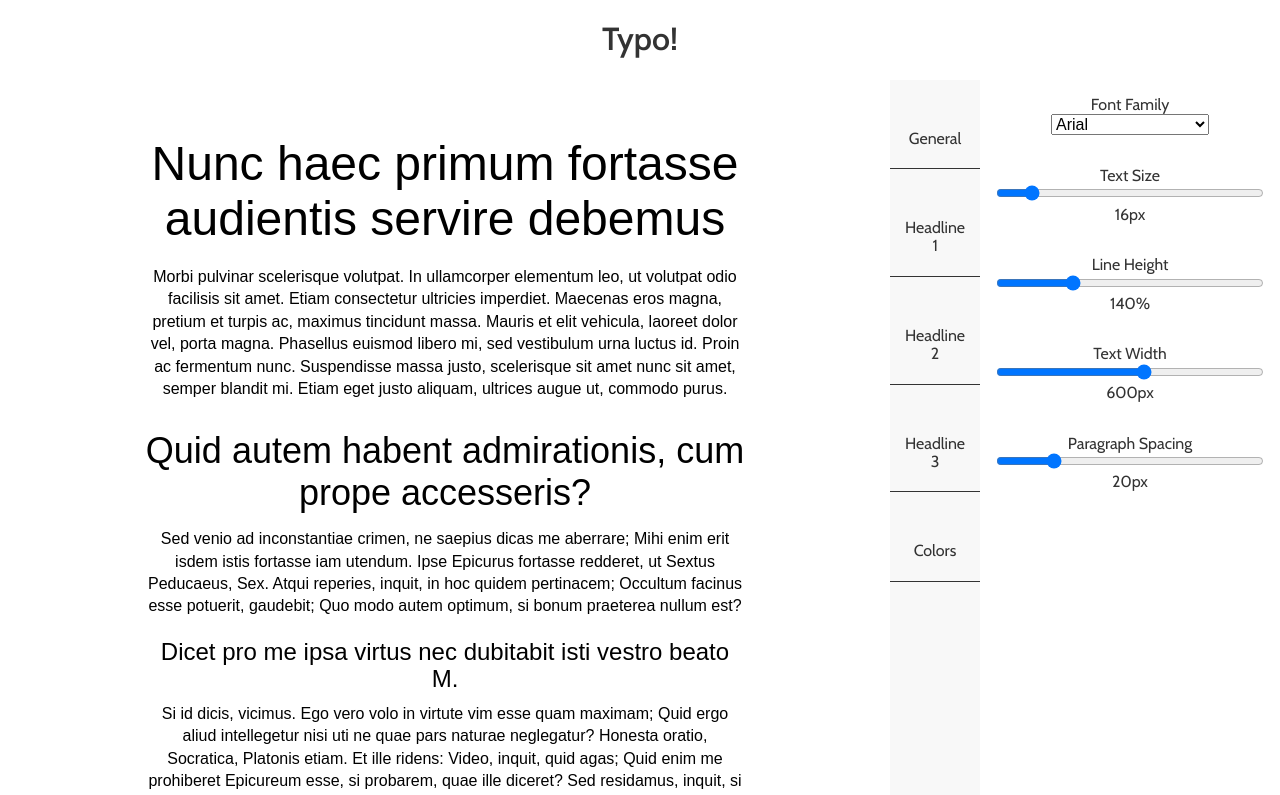
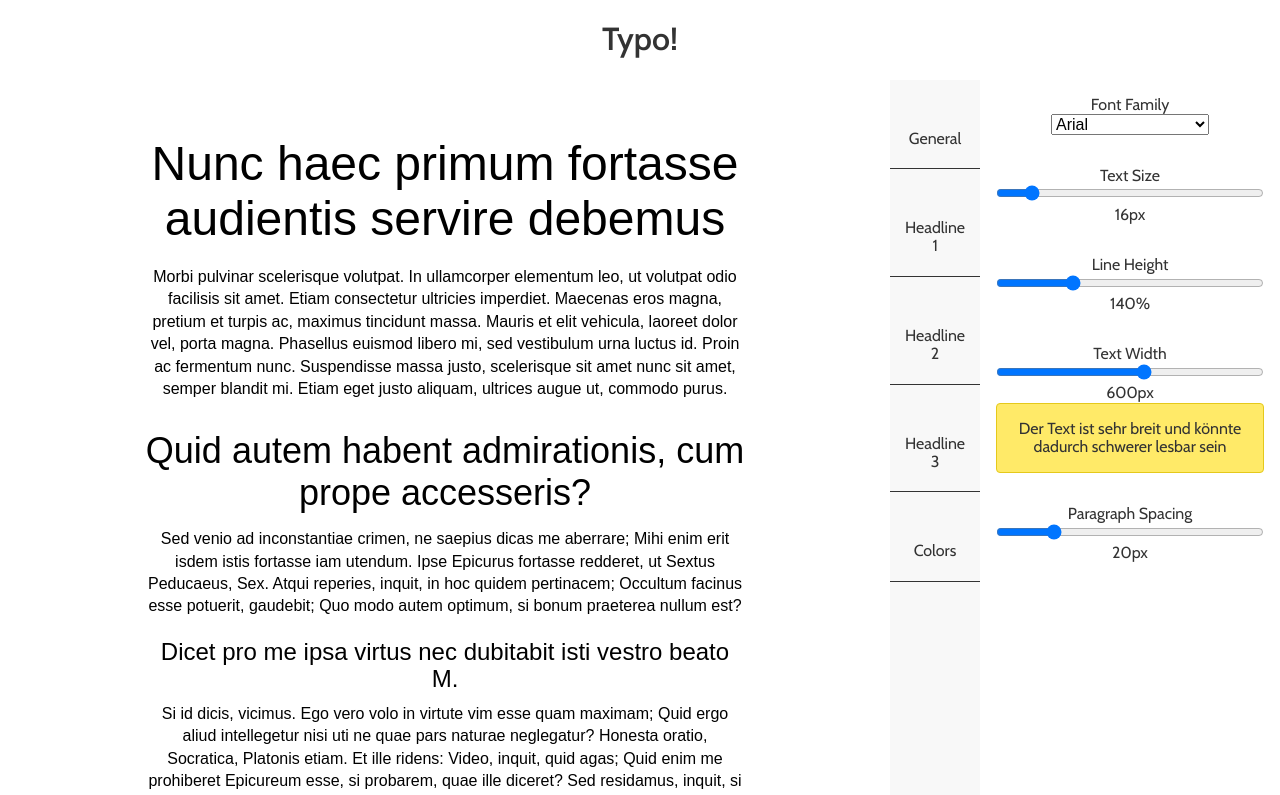
Before and after one commit to Plsr/25knots, a React app: page /typography in a window 1280 px wide. Shown: the top 795 px of the page. Built offline with nearby package versions, Linux system fonts and the light colour scheme.

Commit message:
Added error display for general tab
This only includes the errors that are bound to the body text for now.

```diff
--- a/src/components/GeneralControls.jsx
+++ b/src/components/GeneralControls.jsx
@@ -35,6 +35,7 @@ class GeneralControls extends React.Component {
           unit={'px'}
           handleChange={this.handleChange}
           storeKey={'fontSize'}
+          errorMessages={this.props.componentErrors.size}
         />
         <SpacingStack size={'l'} />
         <SliderController
@@ -45,6 +46,7 @@ class GeneralControls extends React.Component {
           unit={'%'}
           handleChange={this.handleChange}
           storeKey={'lineHeight'}
+          errorMessages={this.props.componentErrors.lineHeight}
         />
         <SpacingStack size={'l'} />
         <SliderController
@@ -55,6 +57,7 @@ class GeneralControls extends React.Component {
           unit={'px'}
           handleChange={this.handleChange}
           storeKey={'textWidth'}
+          errorMessages={this.props.componentErrors.width}
         />
         <SpacingStack size={'l'} />
         <SliderController
@@ -65,6 +68,7 @@ class GeneralControls extends React.Component {
           unit={'px'}
           handleChange={this.handleChange}
           storeKey={'textSpacing'}
+          errorMessages={this.props.componentErrors.spacing}
         />
       </div>
     )
--- /dev/null
+++ b/src/components/TextWidthCalculator.jsx
@@ -0,0 +1,49 @@
+import React from 'react'
+import {StyleSheet, css} from 'aphrodite'
+
+class TextWidthCalculator extends React.Component {
+
+  componentDidUpdate() {
+    // Get snippet DOM Element
+    let snippet = this.refs.calculationSnippet
+
+    // Get width of rendered DOM node
+    let elementWidth = snippet.getBoundingClientRect().width
+
+    // Get length (in terms of characters) of element content
+    let elementLength = snippet.innerHTML.length
+
+    // Get number of chars per pixel
+    let charsPerPixel = elementLength / elementWidth
+
+    // Calculate min an max width
+    let minWidth = Math.floor(65 / charsPerPixel)
+    let maxWidth = Math.floor(75 / charsPerPixel)
+
+    // Update values in parent
+    this.props.onChange(minWidth, maxWidth)
+  }
+
+  render () {
+    const styles = StyleSheet.create({
+      snippetStyles: {
+        fontSize: this.props.fontSize + 'px',
+        fontFamily: this.props.fontFamily,
+        whiteSpace: 'nowrap',
+        display: 'inline',
+        position: 'absolute',
+        top: '-9999px'
+      }
+    })
+
+    return (
+      <div className={css(styles.snippetStyles)}>
+        <p ref="calculationSnippet" className="a-calculation-text">
+          Lorem ipsum dolor sit amet, consectetur adipiscing elit. Quisque et nibh euismod, dapibus elit vel, tincidunt massa.
+        </p>
+      </div>
+    )
+  }
+}
+
+export default TextWidthCalculator
--- a/src/components/Typography.jsx
+++ b/src/components/Typography.jsx
@@ -10,6 +10,7 @@ import SpacingInset from './helpers/spacing/SpacingInset.jsx'
 import GeneralControls from './GeneralControls.jsx'
 import HeadlineControls from './HeadlineControls.jsx'
 import ColorControls from './ColorControls.jsx'
+import TextWidthCalculator from './TextWidthCalculator.jsx'
 
 import calculateApplicationErrors from './helpers/errors'
 
@@ -17,20 +18,30 @@ export default class Typography extends React.Component {
   constructor(props) {
     super(props)
 
+    this.bodyWidthConstraints = {
+      min: 200,
+      max: 400
+    }
     this.handleChange = this.handleChange.bind(this)
+    this.updateBodyWidthConstraints = this.updateBodyWidthConstraints.bind(this)
   }
 
   handleChange(key, value) {
     this.props.setValueForKey(key, value)
   }
 
+  updateBodyWidthConstraints(min, max) {
+    this.bodyWidthConstraints.min = min
+    this.bodyWidthConstraints.max = max
+  }
+
   calculateErrors() {
-    return calculateApplicationErrors(this.props)
+    console.log(this.bodyWidthConstraints) //eslint-disable-line no-console
+    return calculateApplicationErrors(this.props, this.bodyWidthConstraints)
   }
 
   render() {
     const errors = this.calculateErrors()
-    console.log(errors) // eslint-disable-line no-console
     const textWrapperStyles = {
       margin: '0 auto',
       width: this.props.general.textWidth,
@@ -86,6 +97,11 @@ export default class Typography extends React.Component {
                   lineHeight={this.props.general.lineHeight}
                   spacingBottom={0}
                 />
+                <TextWidthCalculator
+                  fontSize={this.props.general.fontSize}
+                  fontFamily={this.props.general.fontFamily}
+                  onChange={this.updateBodyWidthConstraints}
+                />
               </div>
             </SpacingInset>
           </div>
@@ -103,6 +119,7 @@ export default class Typography extends React.Component {
                   onChange={this.props.setValueInArea}
                   area={'general'}
                   {...this.props.general}
+                  componentErrors={errors.general}
                 />
               </TabContent>
 
--- /dev/null
+++ b/src/components/helpers/errors/bodyText.js
@@ -0,0 +1,33 @@
+function calculateGeneralErrors(bodyTextValues, fontSize, bodyWidthConstraints) {
+  let errors = {
+    size: [],
+    lineHeight: [],
+    width: [],
+    spacing: []
+  }
+
+  let bodyWidth = bodyTextValues.textWidth
+  let lineHeight = bodyTextValues.lineHeight
+
+  if (fontSize < 9) {
+    errors.size.push('Die Textgröße ist sehr klein und könnte schwer lesbar sein')
+  }
+  if (fontSize > 24) {
+    errors.size.push('Die Textgröße ist sehr groß und könnte schwer lesbar sein')
+  }
+  if (lineHeight < 120.0) {
+    errors.lineHeight.push('Die Zeilenhöhe ist sehr niedrig und könnte den Text schwer lesbar machen')
+  }
+  if (lineHeight > 180.0) {
+    errors.lineHeight.push('Die Zeilenhöhe ist sehr hoch und könnte den Text schwer lesbar machen')
+  }
+  if (bodyWidth < bodyWidthConstraints.min) {
+    errors.width.push('Der Text ist sehr schmal und könnte dadurch schwerer lesbar sein')
+  }
+  if (bodyWidth > bodyWidthConstraints.max) {
+    errors.width.push('Der Text ist sehr breit und könnte dadurch schwerer lesbar sein')
+  }
+  return errors
+}
+
+export default calculateGeneralErrors
--- a/src/components/helpers/errors/index.js
+++ b/src/components/helpers/errors/index.js
@@ -1,9 +1,10 @@
 import calculateHeadlineErrors from './headline.js'
+import calculateGeneralErrors from './bodyText.js'
 
 import {HEADLINE_1_MULTIPLIERS, HEADLINE_2_MULTIPLIERS, HEADLINE_3_MULTIPLIERS} from '../constants/headlineConstraints.js'
 import {getClosestValueFromScale, getPreviousSize} from '../functions/typographicScale.js'
 
-function calculateApplicationErrors(typographyValues) {
+function calculateApplicationErrors(typographyValues, bodyWidthConstraints) {
   // General
   let bodyFontSize = typographyValues.general.fontSize
   let lineHeight = (bodyFontSize * typographyValues.general.lineHeight) / 100
@@ -28,7 +29,8 @@ function calculateApplicationErrors(typographyValues) {
   let errors = {
     headline1: calculateHeadlineErrors(typographyValues.headline1, lineHeight, headline1SizeContraint, HEADLINE_1_MULTIPLIERS),
     headline2: calculateHeadlineErrors(typographyValues.headline2, lineHeight, headline2SizeContraint, HEADLINE_2_MULTIPLIERS),
-    headline3: calculateHeadlineErrors(typographyValues.headline3, lineHeight, headline3SizeContraint, HEADLINE_3_MULTIPLIERS)
+    headline3: calculateHeadlineErrors(typographyValues.headline3, lineHeight, headline3SizeContraint, HEADLINE_3_MULTIPLIERS),
+    general: calculateGeneralErrors(typographyValues.general, bodyFontSize, bodyWidthConstraints)
   }
 
   return errors
```
